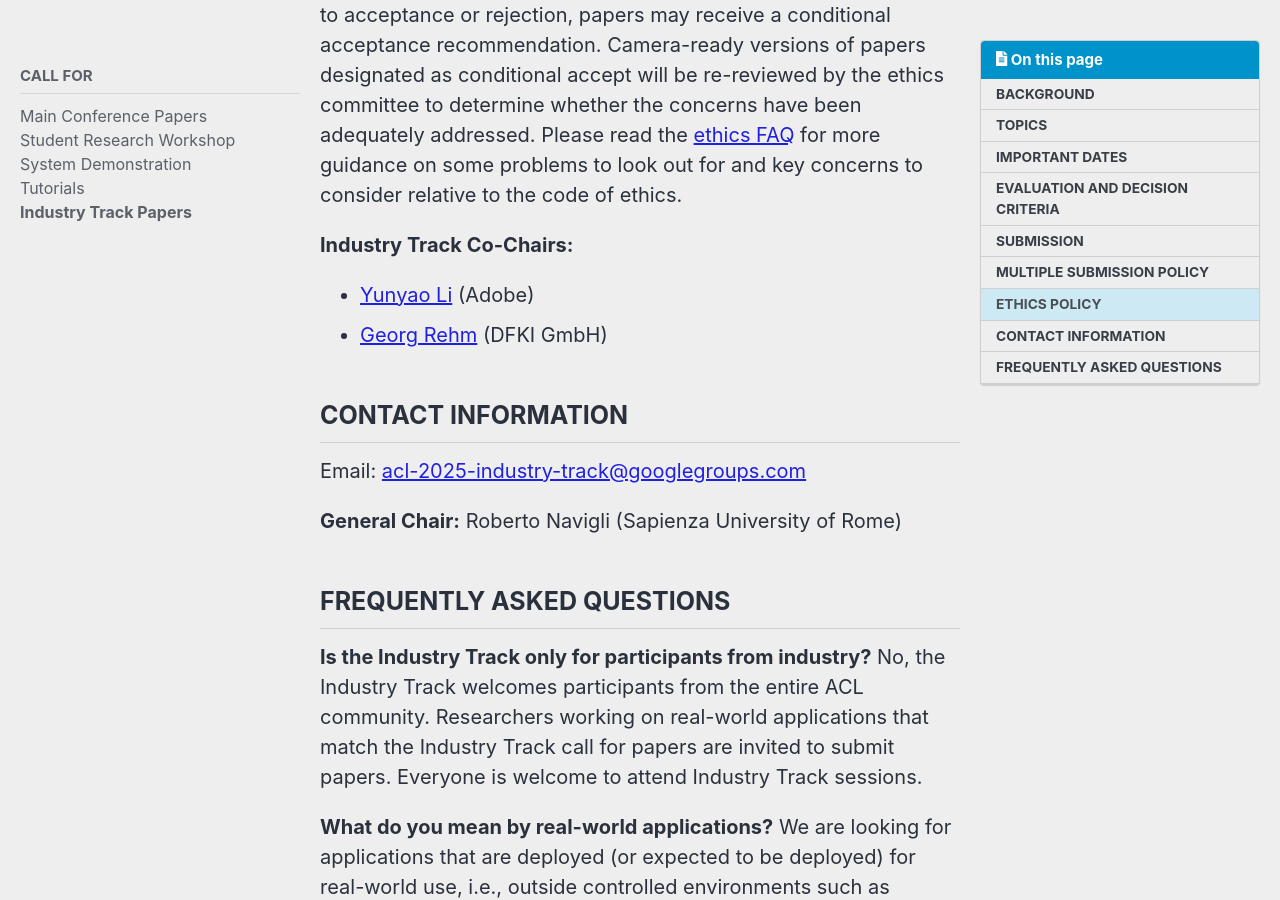
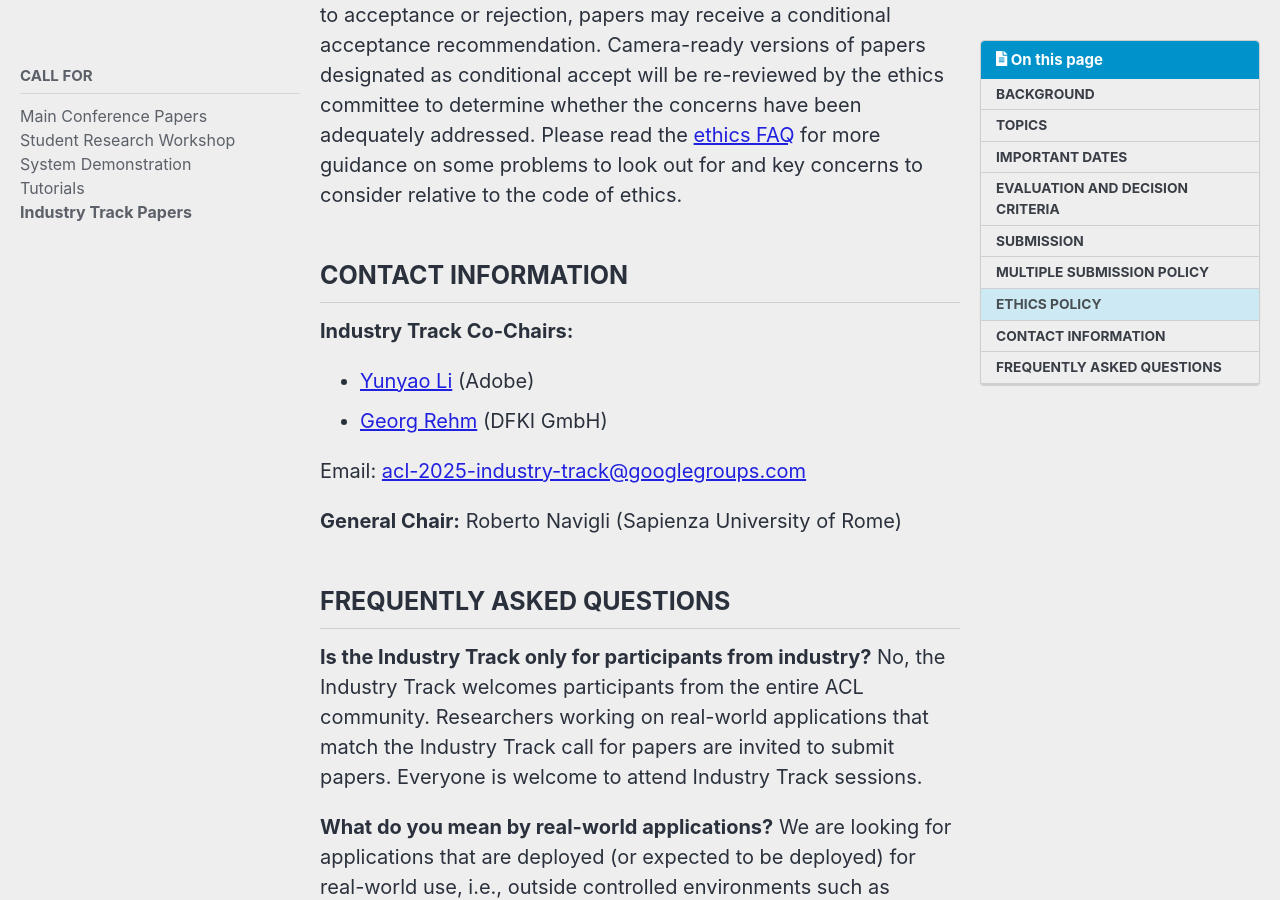
Before and after one commit to acl-org/acl-2025, a Jekyll site: the page built from _pages/calls/industry_track.md, in a window 1280 px wide and 900 px high, scrolled down 8946 px. Built offline with Jekyll 4.4.1, drawn with Linux system fonts in a browser that asks for light colours; cached includes are drawn as plain includes; nearby versions of some CDN libraries.

```diff
--- a/_pages/calls/industry_track.md
+++ b/_pages/calls/industry_track.md
@@ -110,13 +110,12 @@ Authors are required to honor the ethical code set out in the ACL [Code of Ethic
 
 Authors will be allowed extra space after the 6th page for an optional broader impact statement or other discussion of ethics. The ACL review form will include a section addressing these issues and papers flagged for ethical concerns by reviewers or ACs will be further reviewed by an ethics committee. Note that an ethical considerations section is not required, but papers working with sensitive data or on sensitive tasks that do not discuss these issues will not be accepted. Conversely, the mere inclusion of an ethical considerations section does not guarantee acceptance. In addition to acceptance or rejection, papers may receive a conditional acceptance recommendation. Camera-ready versions of papers designated as conditional accept will be re-reviewed by the ethics committee to determine whether the concerns have been adequately addressed. Please read the [ethics FAQ](https://2021.emnlp.org/call-for-papers/ethics-faq) for more guidance on some problems to look out for and key concerns to consider relative to the code of ethics.
 
+## CONTACT INFORMATION
 
 **Industry Track Co-Chairs:**
 
 - [Yunyao Li](https://yunyaoli.github.io) (Adobe)
 - [Georg Rehm](http://georg-re.hm) (DFKI GmbH)
-
-## CONTACT INFORMATION
 
 Email: [acl-2025-industry-track@googlegroups.com](mailto:acl-2025-industry-track@googlegroups.com)
 
```
